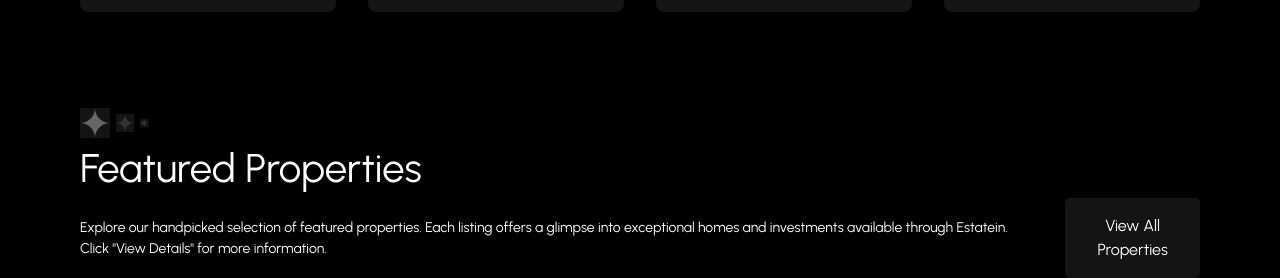
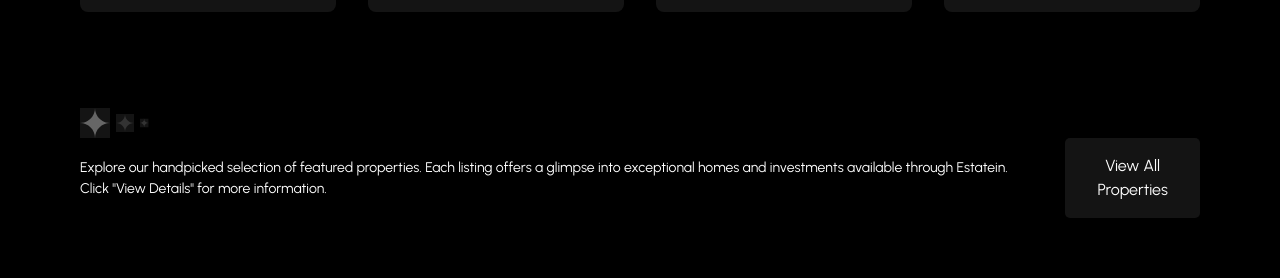
Before and after one commit to devXcant/hotel, a Next.js app: page / in a window 1280 px wide. Shown: the part 901-1179 px from the top of the page. Built offline with nearby package versions, Linux system fonts and the light colour scheme.

Commit message:
removed {header to headerHead}

```diff
--- a/app/Features/Features.tsx
+++ b/app/Features/Features.tsx
@@ -6,7 +6,7 @@ import Rightarrow from '@/public/home/rightarrow.svg'
 import  {PROPERTY} from "@/constance/constance"
 
 
-const Features = ({header,headerText}) => {
+const Features = ({headerHead,headerText}) => {
   return (
     <>
         <div className="max-container padding-container mt-12 py-12">
@@ -14,7 +14,7 @@ const Features = ({header,headerText}) => {
                 <Image src={Stars} alt="3Stars"/>
             </div>
             <div className=" mb-12">
-                <h1 className="text-ub-xl">{header}</h1>
+                <h1 className="text-ub-xl">{headerHead}</h1>
                 <div className="flex flex-row justify-between items-center gap-12">
                     <p className="text-wrap text-ub-xs">{headerText}</p>
 
```
